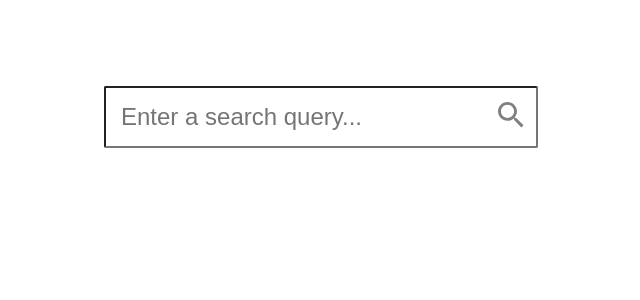
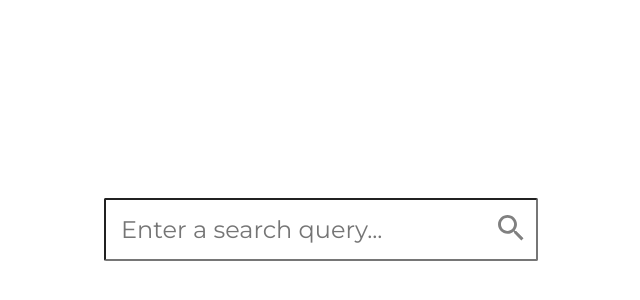
Before and after one commit to SchoolOfCode/w9_frontend-project-syntax-samurai-s, a React (Create React App) app: page / in a window 1280 px wide. Shown: the part 122-422 px from the top of the page, without its empty margins (319-959 px from the left). Built offline with nearby package versions, Linux system fonts and the light colour scheme.

Commit message:
updated results to include stars

```diff
--- a/public/index.html
+++ b/public/index.html
@@ -2,12 +2,17 @@
 <html lang="en">
   <head>
     <meta charset="utf-8" />
-    <link rel="icon" href="%PUBLIC_URL%/favicon.ico" />
     <meta name="viewport" content="width=device-width, initial-scale=1" />
     <meta name="theme-color" content="#000000" />
     <meta
       name="description"
       content="Web site created using create-react-app"
+    />
+    <link rel="preconnect" href="https://fonts.googleapis.com" />
+    <link rel="preconnect" href="https://fonts.gstatic.com" crossorigin />
+    <link
+      href="https://fonts.googleapis.com/css2?family=Montserrat:ital,wght@0,300;0,400;0,700;1,300;1,400;1,700&display=swap"
+      rel="stylesheet"
     />
     <!--
       manifest.json provides metadata used when your web app is installed on a
--- a/src/Components/App/App.css
+++ b/src/Components/App/App.css
@@ -1,9 +1,13 @@
 #container {
   display: flex;
-  flex-direction: column;
+  justify-content: center;
+  margin-top: 40vh;
 }
 
-.search-result {
-  text-decoration: none;
-  color: black;
+.left-container,
+.right-container {
+  display: flex;
+  height: 100vh;
+  width: 50%;
+  justify-content: center;
 }
--- a/src/Components/App/App.js
+++ b/src/Components/App/App.js
@@ -5,21 +5,25 @@ import Searchbox from "../Searchbox/Searchbox";
 import "./App.css";
 
 function App() {
-  const [searchArray, setSearchArray] = useState([]);
 
-
-  function onClick(e) {
+  const resultClick = (e) => {
     e.preventDefault();
-    console.log('clicked')
+    const leftContainer = document.querySelector('#left');
+    const rightContainer = document.querySelector('#right');
+    leftContainer.classList.add('left-container');
+    rightContainer.classList.add('right-container');
   }
-
-
-
-
 
   return (
     <div id="container">
-      <Searchbox placeholder="Enter a search query..." data={snippetJSON.snippets} onClick={onClick} />
+      <div id="left">
+        <Searchbox
+          placeholder="Enter a search query..."
+          data={snippetJSON.snippets}
+          resultClick={resultClick}
+        />
+      </div>
+      <div id="right"></div>
     </div>
   );
 }
--- a/src/Components/Searchbox/Searchbox.js
+++ b/src/Components/Searchbox/Searchbox.js
@@ -1,11 +1,14 @@
+/* eslint-disable jsx-a11y/anchor-is-valid */
 import "./Searchbox.modules.css";
 import { useState } from "react";
 import SearchIcon from "@mui/icons-material/Search";
 import CloseIcon from "@mui/icons-material/Close";
+import StarIcon from "@mui/icons-material/Star";
 
-function Searchbox({ placeholder, data, onClick }) {
+function Searchbox({ placeholder, data, resultClick }) {
   const [filteredData, setFilteredData] = useState([]);
   const [wordEntered, setWordEntered] = useState("");
+  const [isActive, setActive] = useState("false");
 
   const handleFilter = (e) => {
     const searchWord = e.target.value;
@@ -23,7 +26,18 @@ function Searchbox({ placeholder, data, onClick }) {
   const clearInput = () => {
     setFilteredData([]);
     setWordEntered("");
-  }
+  };
+
+
+  const ToggleClass = () => {
+    setActive(!isActive);
+  };
+
+  // Function to add selected item to favourites
+  // const starClick = (e) => {
+  //   const star = e.target;
+
+  // };
 
   return (
     <div className="search">
@@ -47,9 +61,19 @@ function Searchbox({ placeholder, data, onClick }) {
         <div className="dataResult">
           {filteredData.map((value, key) => {
             return (
-              <a className="dataItem" onClick={onClick}>
-                <p>{value.title}</p>
-              </a>
+              <div className="eachResult">
+                <a href="#" className={isActive ? "star-icon" : "star-icon-clicked"} onClick={ToggleClass}>
+                  <StarIcon  fontSize="small" />
+                </a>
+                <a
+                  href="#"
+                  key={key}
+                  className="dataItem"
+                  onClick={resultClick}
+                >
+                  <p>{value.title}</p>
+                </a>
+              </div>
             );
           })}
         </div>
--- a/src/Components/Searchbox/Searchbox.modules.css
+++ b/src/Components/Searchbox/Searchbox.modules.css
@@ -22,13 +22,14 @@
 .dataResult {
   display: flex;
   flex-direction: column;
-  width: 300px;
+  width: 430px;
   max-height: 200px;
   margin-top: 20px;
   background-color: white;
   box-shadow: rgba(0,0,0,0.35) 0px 5px 15px;
   overflow-x: hidden;
   overflow-y: auto;
+  border-radius: 2px;
 }
 .dataResult::-webkit-scrollbar {
   display: none;
@@ -50,11 +51,31 @@ a {
   text-decoration: none;
 }
 
-a:hover {
+#clearBtn {
+  cursor: pointer;
+}
+
+.eachResult {
+  display: flex;
+  position: relative;
+  align-items: center;
+}
+
+.eachResult:hover {
   background-color: lightgrey;
   cursor: pointer;
 }
 
-#clearBtn {
-  cursor: pointer;
+.star-icon {
+ margin-left: 10px;
+ margin-top: 5px;
+ color: black;
 }
+
+
+.star-icon:hover,
+.star-icon-clicked {
+  color: gold;
+  margin-left: 10px;
+ margin-top: 5px;
+ }
--- a/src/index.css
+++ b/src/index.css
@@ -1,14 +1,22 @@
+:root {
+  --main-font: "Montserrat", sans-serif;
+}
+
 html {
   font-size: calc(60% + 0.8vmin);
+  margin: 0;
+  padding: 0;
 }
 
 * {
   font-size: 1rem;
+  font-family: var(--main-font);
 }
 
 body {
-  display: flex;
-  justify-content: center;
   height: 100vh;
-  padding-top: 200px;
+  width: 100vw;
+  overflow: hidden;
+  margin: 0;
+  padding: 0;
 }
```
